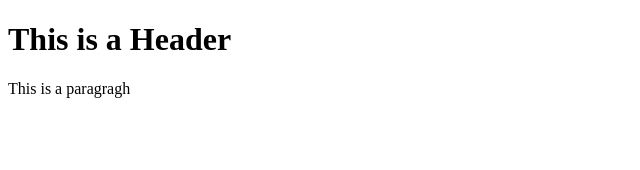
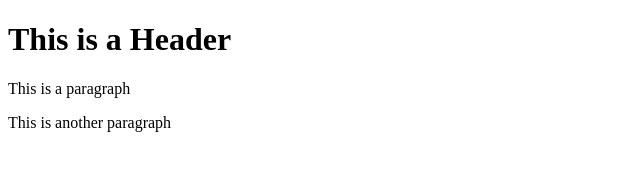
Before and after one commit to westhemess/git-test, a plain HTML site: page index.html in a window 1280 px wide. Shown: the whole page, without its empty margins (0-640 px from the left). Drawn offline with Linux system fonts and the light colour scheme.

Commit message:
Third commit

```diff
--- a/index.html
+++ b/index.html
@@ -2,6 +2,7 @@
 <html>
     <body>
         <h1>This is a Header</h1>
-        <p>This is a paragragh</p>
+        <p>This is a paragraph</p>
+        <p>This is another paragraph</p>
     </body>
 </html>
```
